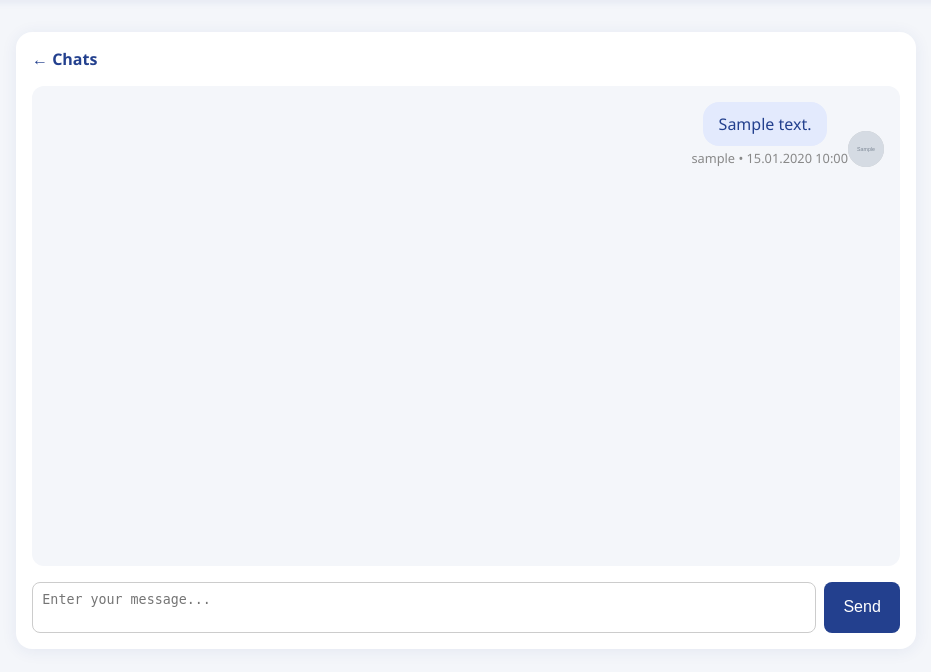
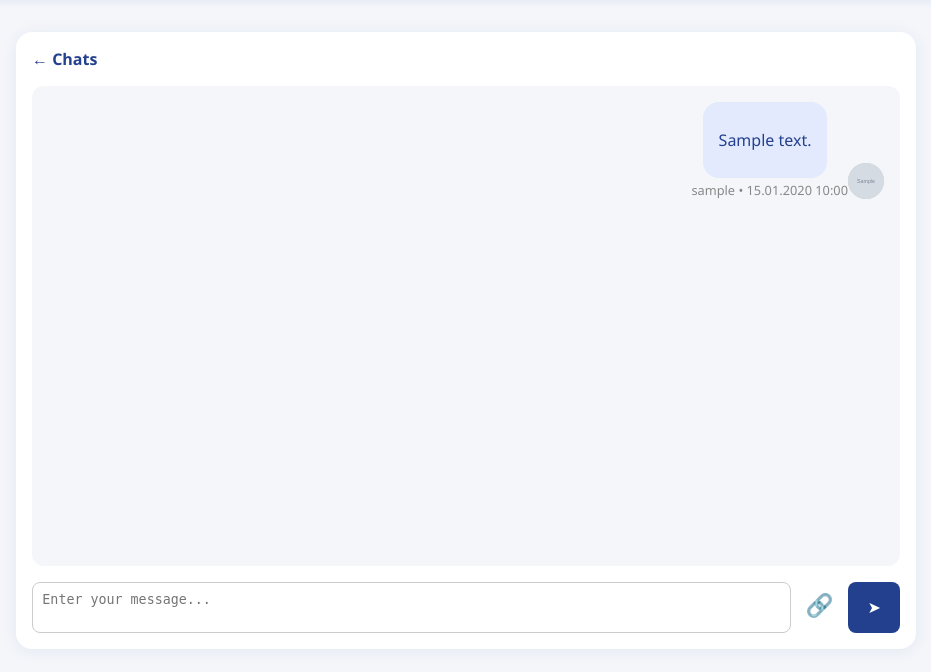
Before and after one commit to DubroffSky/aurora, a Django app: page /chats/1/ in a window 1280 px wide. Shown: the part 65-737 px from the top of the page, without its empty margins (174-1105 px from the left). Run offline with Django 5.2, Linux system fonts and the light colour scheme; a user stored in the database is signed in; tables that the repository leaves empty hold one stand-in row (values such as "Sample post"); grey boxes marked "Sample" are stand-in pictures.

Commit message:
add media in chats

```diff
--- a/aurora/aurora/settings.py
+++ b/aurora/aurora/settings.py
@@ -45,7 +45,8 @@ INSTALLED_APPS = [
     'aurora_store',
 ]
 
-MEDIA_URL = 'media/'
+MEDIA_URL = '/media/'
+MEDIA_ROOT = BASE_DIR / 'media'
 
 JET_DEFAULT_THEME = 'default'
 JET_THEMES = [
--- a/aurora/aurora_store/chat_views.py
+++ b/aurora/aurora_store/chat_views.py
@@ -47,13 +47,24 @@ def chat_list(request):
 def chat_detail(request, chat_id):
     chat = get_object_or_404(Chat, id=chat_id, participants=request.user)
     messages = chat.messages.order_by('created_at')
+
     if request.method == 'POST':
-        text = request.POST.get('text')
-        if text:
-            Message.objects.create(chat=chat, sender=request.user, text=text)
+        text = request.POST.get('text', '').strip()
+        media = request.FILES.get('media')
+
+        if text or media:
+            Message.objects.create(
+                chat=chat,
+                sender=request.user,
+                text=text,
+                media=media
+            )
             return redirect('aurora_store:chat_detail', chat_id=chat.id)
-    return render(request, 'aurora_store/chat_detail.html', {'chat': chat, 'messages': messages})
 
+    return render(request, 'aurora_store/chat_detail.html', {
+        'chat': chat,
+        'messages': messages
+    })
 @login_required
 def start_chat(request, user_id):
     other_user = get_object_or_404(User, id=user_id)
--- a/aurora/aurora_store/models.py
+++ b/aurora/aurora_store/models.py
@@ -67,8 +67,15 @@ class Message(models.Model):
     chat = models.ForeignKey(Chat, on_delete=models.CASCADE, related_name='messages')
     sender = models.ForeignKey(User, on_delete=models.CASCADE, related_name='sent_messages')
     text = models.TextField()
+    media = models.FileField(upload_to='chat_media/', blank=True, null=True)
     created_at = models.DateTimeField(auto_now_add=True)
     is_read = models.BooleanField(default=False)
+
+    def is_image(self):
+        return self.media and self.media.name.lower().endswith(('.png', '.jpg', '.jpeg', '.gif'))
+
+    def is_video(self):
+        return self.media and self.media.name.lower().endswith(('.mp4', '.mov', '.avi', '.webm'))
 
 class Task(models.Model):
     PRIORITY_CHOICES = [
--- a/aurora/aurora_store/templates/aurora_store/chat_detail.html
+++ b/aurora/aurora_store/templates/aurora_store/chat_detail.html
@@ -1,5 +1,5 @@
 {% extends 'aurora_store/base.html' %}
-{% block title %}Чат{% endblock %}
+{% block title %}Chat{% endblock %}
 {% block content %}
 <style>
 .chat-container {
@@ -29,6 +29,31 @@
     display: flex;
     align-items: flex-end;
     margin-bottom: 0.7em;
+}
+.attach-btn {
+    font-size: 1.4em;
+    cursor: pointer;
+    padding: 0.3em;
+    border-radius: 8px;
+    transition: background 0.2s;
+}
+.attach-btn:hover {
+    background: #f0f0f0;
+}
+
+/* кнопка отправки */
+.send-btn {
+    background: #23408e;
+    color: #fff;
+    border: none;
+    border-radius: 8px;
+    padding: 0.7em 1em;
+    font-size: 1.2em;
+    cursor: pointer;
+    transition: background 0.2s;
+}
+.send-btn:hover {
+    background: #2d4d9a;
 }
 .msg-row.me {
     flex-direction: row-reverse;
@@ -100,19 +125,34 @@
     </div>
     <div class="chat-messages" id="chat-messages">
         {% for message in messages %}
-            <div class="msg-row{% if message.sender == request.user %} me{% endif %}" data-message-id="{{ message.id }}">
+            <div class="msg-row{% if message.sender == request.user %} me{% endif %}" data-message-id="{{ message.id }}"{% if message.sender == request.user %} onclick="showMessageMenu(event, '{{ message.id }}', '{{ message.sender.id }}', '{{ request.user.id }}')"{% endif %}>
                 {% if message.sender.profile.photo %}
                     <img src="{{ message.sender.profile.photo.url }}" class="msg-avatar" alt="avatar">
                 {% else %}
                     <span class="msg-avatar" style="background:#ccc;text-align:center;line-height:36px;">{{ message.sender.username|slice:":1"|upper }}</span>
                 {% endif %}
-                <div style="position:relative;">
-                    <div class="msg-bubble" onclick="showMessageMenu(event, '{{ message.id }}', '{{ message.sender.id }}', '{{ request.user.id }}')">{{ message.text }}</div>
+                    <div style="position:relative;">
+                        <div class="msg-bubble">
+                        {% if message.text %}
+                            <p>{{ message.text }}</p>
+                        {% endif %}
+
+                        {% if message.media %}
+                            {% if message.is_image %}
+                                <img src="{{ message.media.url }}" style="max-width:200px;border-radius:8px;">
+                            {% elif message.is_video %}
+                                <video controls style="max-width:200px;border-radius:8px;">
+                                    <source src="{{ message.media.url }}">
+                                    Your browser does not support video.
+                                </video>
+                            {% endif %}
+                        {% endif %}
+                    </div>
                     <div class="msg-meta">{{ message.sender.username }} • {{ message.created_at|date:'d.m.Y H:i' }}</div>
                     {% if message.sender == request.user %}
                     <div class="msg-menu" id="msg-menu-{{ message.id }}" style="display:none;position:absolute;top:30px;right:0;z-index:10;background:#fff;border:1px solid #ccc;border-radius:8px;box-shadow:0 2px 8px rgba(0,0,0,0.08);min-width:120px;">
-                        <button type="button" onclick="editMessage('{{ message.id }}')" style="width:100%;border:none;background:none;padding:0.7em 1em;text-align:left;cursor:pointer;">Редактировать</button>
-                        <button type="button" onclick="deleteMessage('{{ message.id }}')" style="width:100%;border:none;background:none;padding:0.7em 1em;text-align:left;cursor:pointer;color:#c00;">Удалить</button>
+                        <button type="button" onclick="editMessage('{{ message.id }}')" style="width:100%;border:none;background:none;padding:0.7em 1em;text-align:left;cursor:pointer;">Edit</button>
+                        <button type="button" onclick="deleteMessage('{{ message.id }}')" style="width:100%;border:none;background:none;padding:0.7em 1em;text-align:left;cursor:pointer;color:#c00;">Delete</button>
                     </div>
                     {% endif %}
                 </div>
@@ -121,10 +161,12 @@
             <div style="text-align:center;color:#888;">No messages</div>
         {% endfor %}
     </div>
-    <form method="post" class="chat-form">
-        {% csrf_token %}
-        <textarea name="text" rows="2" required placeholder="Enter your message..."></textarea>
-        <button type="submit">Send</button>
+    <form method="post" enctype="multipart/form-data" class="chat-form">
+    {% csrf_token %}
+        <textarea name="text" rows="2" placeholder="Enter your message..."></textarea>
+        <input type="file" id="media-input" name="media" accept="image/*,video/*" style="display:none;">
+        <label for="media-input" class="attach-btn" title="file">🔗</label>
+        <button type="submit" class="send-btn">➤</button>
     </form>
 </div>
 <script>
--- a/aurora/aurora_store/urls.py
+++ b/aurora/aurora_store/urls.py
@@ -1,6 +1,8 @@
 from django.urls import path
 from . import views
 from . import chat_views
+from django.conf.urls.static import static
+from django.conf import settings
 
 app_name = 'aurora_store'
 
@@ -32,4 +34,4 @@ urlpatterns = [
     path('chats/start/<int:user_id>/', chat_views.start_chat, name='start_chat'),
     path('messages/<int:message_id>/delete/', chat_views.delete_message, name='delete_message'),
     path('messages/<int:message_id>/edit/', chat_views.edit_message, name='edit_message'),
-]
+] + static(settings.MEDIA_URL, document_root=settings.MEDIA_ROOT)
```
Also changed, not shown: aurora/aurora_store/migrations/0010_message_media.py (added).
